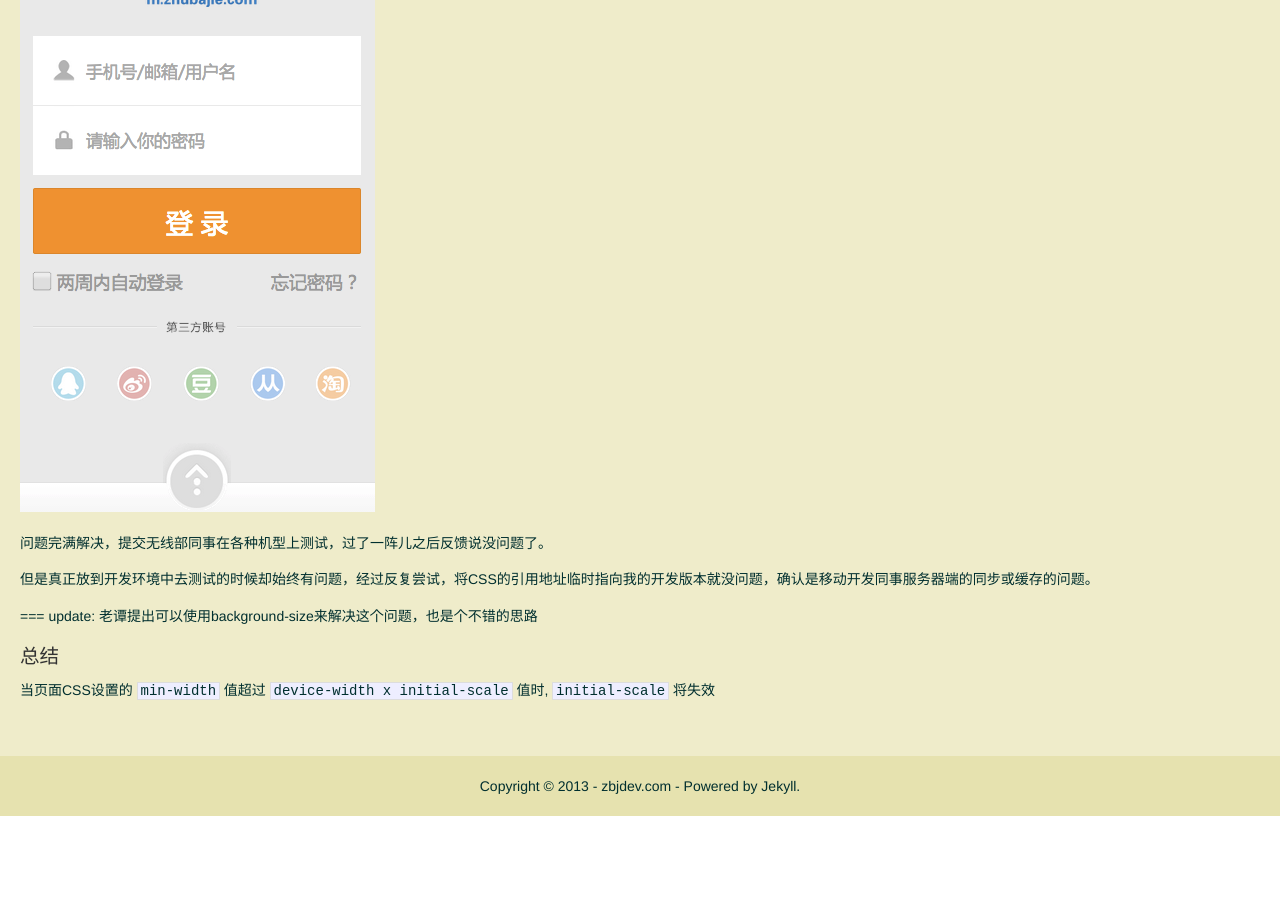
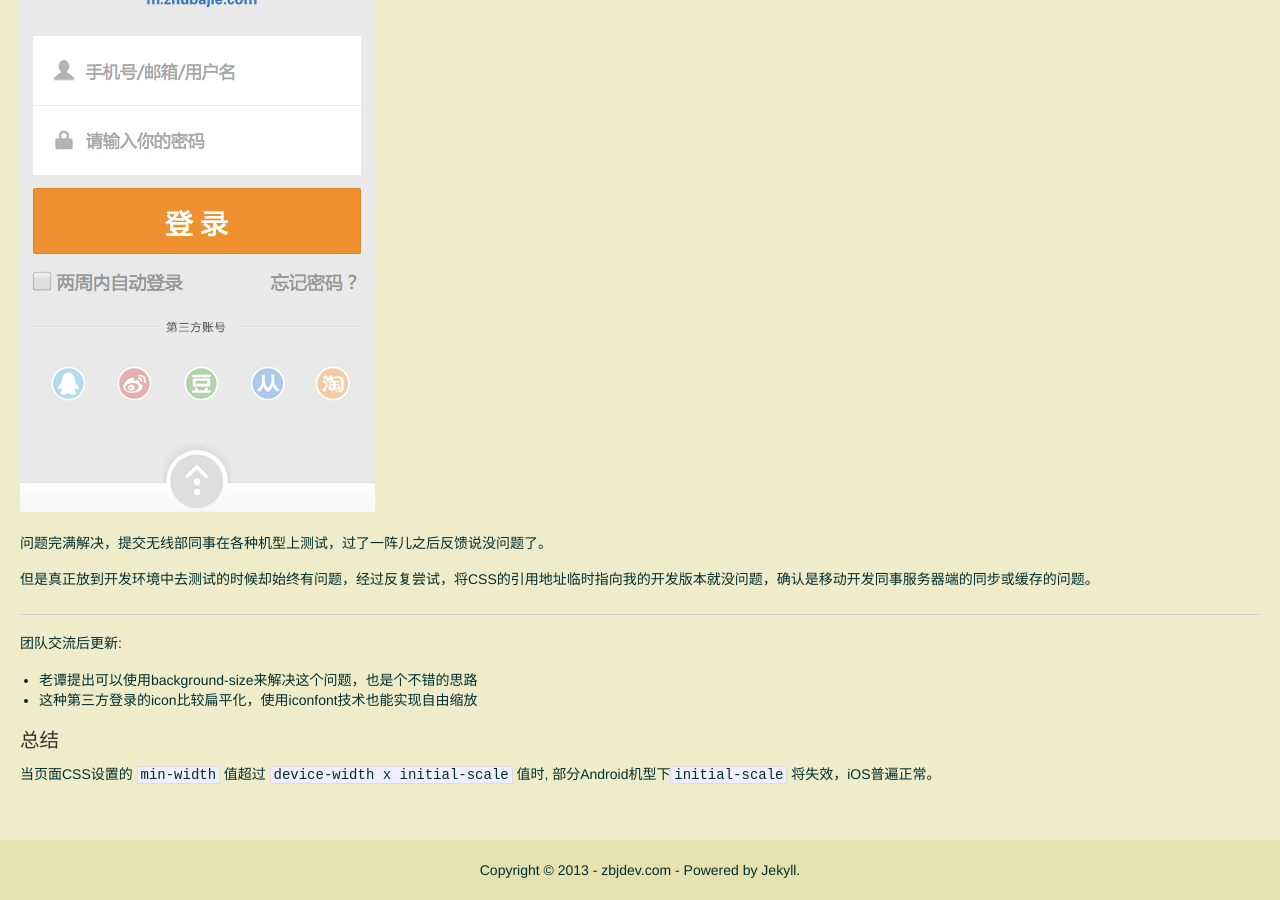
Before and after one commit to zbjdev/zbjdev.github.com, a Jekyll site: the page built from _posts/2013-10-12-viewport-scale-with-min-width.md, in a window 1280 px wide and 900 px high, scrolled down 3392 px. Built offline with Jekyll 4.4.1, drawn with Linux system fonts in a browser that asks for light colours; Markdown is read by kramdown in place of the engine named in the settings; before the commit the page ends 4208 px from its top, so only the background shows below that.

Commit message:
update posts

```diff
--- a/_posts/2013-10-12-viewport-scale-with-min-width.md
+++ b/_posts/2013-10-12-viewport-scale-with-min-width.md
@@ -69,9 +69,11 @@ title: 移动页面默认放大的bug修复
 
 但是真正放到开发环境中去测试的时候却始终有问题，经过反复尝试，将CSS的引用地址临时指向我的开发版本就没问题，确认是移动开发同事服务器端的同步或缓存的问题。
 
-===
-update:
-老谭提出可以使用background-size来解决这个问题，也是个不错的思路
+---
+团队交流后更新:
+
+* 老谭提出可以使用background-size来解决这个问题，也是个不错的思路
+* 这种第三方登录的icon比较扁平化，使用iconfont技术也能实现自由缩放
 
 ###总结
-当页面CSS设置的 `min-width` 值超过 `device-width x initial-scale` 值时, `initial-scale` 将失效
+当页面CSS设置的 `min-width` 值超过 `device-width x initial-scale` 值时, 部分Android机型下`initial-scale` 将失效，iOS普遍正常。
```
Also changed, not shown: _posts/2013-10-12-jquery-ajax-post-null-value.md (+49 -0 lines).
